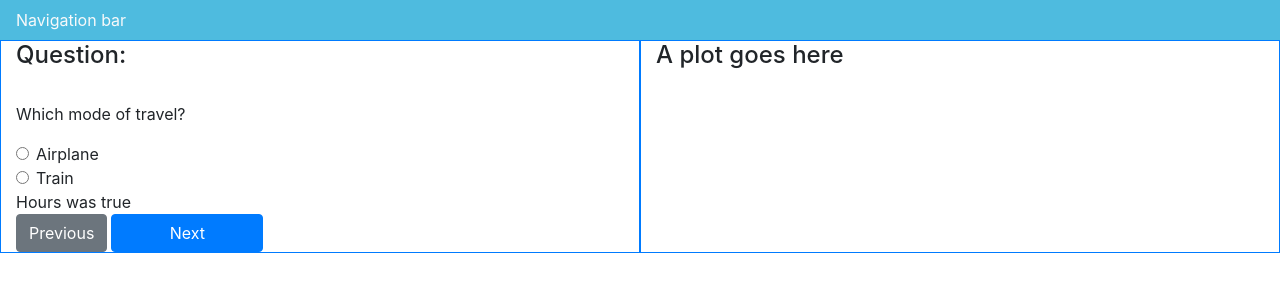
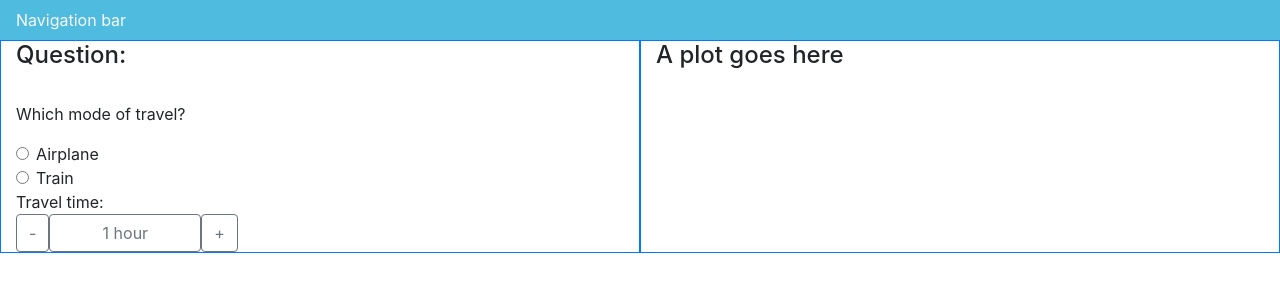
Before and after one commit to uib/cetcarbonplanner, a React (Create React App) app: page / in a window 1280 px wide. Shown: the top 300 px of the page. Built offline with nearby package versions, Linux system fonts and the light colour scheme.

Commit message:
Progress saved.

```diff
--- a/src/components/question.jsx
+++ b/src/components/question.jsx
@@ -1,6 +1,13 @@
 import React, { Component } from "react";
 
-const Question = ({ q }) => {
+class Question extends Component {
+  state = { inputHours: 1 };
+  constructor() {
+    super();
+    this.changeHours = this.changeHours.bind(this);
+  }
+  render() {
+    const { q } = this.props;
     const alternatives = q.alternatives.map(a => (
       <div key={a.key}>
         <label className="form-check-label">
@@ -20,13 +27,46 @@ const Question = ({ q }) => {
         <form>
           <div className="form-check">{alternatives}</div>
         </form>
-      {q.hours && HourButtons()}
+        {q.hours && this.HourButtons(this.state.inputHours)}
       </React.Fragment>
     );
+  }
+  HourButtons() {
+    const style = "btn btn-outline-secondary ";
+    const hrs = this.state.inputHours;
+    return (
+      <div>
+        Travel time:
+        <br />
+        <button className={style} onClick={this.decHours}>
+          -
+        </button>
+        <button className={style + "w-25"}>
+          {hrs + " hour" + (hrs > 1 ? "s" : "")}
+        </button>
+        <button className={style} onClick={this.incHours}>
+          +
+        </button>
+      </div>
+    );
+  }
+
+  incHours = () => {
+    this.changeHours(1);
   };
 
-const HourButtons = () => {
-  return <div>Hours was true</div>;
+  decHours = () => {
+    this.changeHours(-1);
   };
 
+  changeHours(change) {
+    const hrs = this.state.inputHours + change;
+    if (hrs > 0) {
+      this.setState({
+        inputHours: hrs
+      });
+    }
+  }
+}
+
 export default Question;
--- a/src/components/survey.jsx
+++ b/src/components/survey.jsx
@@ -3,14 +3,11 @@ import Question from "./question";
 
 class Survey extends Component {
   render() {
-    const buttonclass = "btn btn-";
     return (
       <React.Fragment>
         <h4>Question:</h4>
         <br />
         <Question q={this.props.questions[0]} />
-        <button className={buttonclass + "secondary"}>Previous</button>
-        <button className={buttonclass + "primary w-25 ml-1"}>Next</button>
       </React.Fragment>
     );
   }
```
Lines whose indentation alone changed are shown as unchanged.
